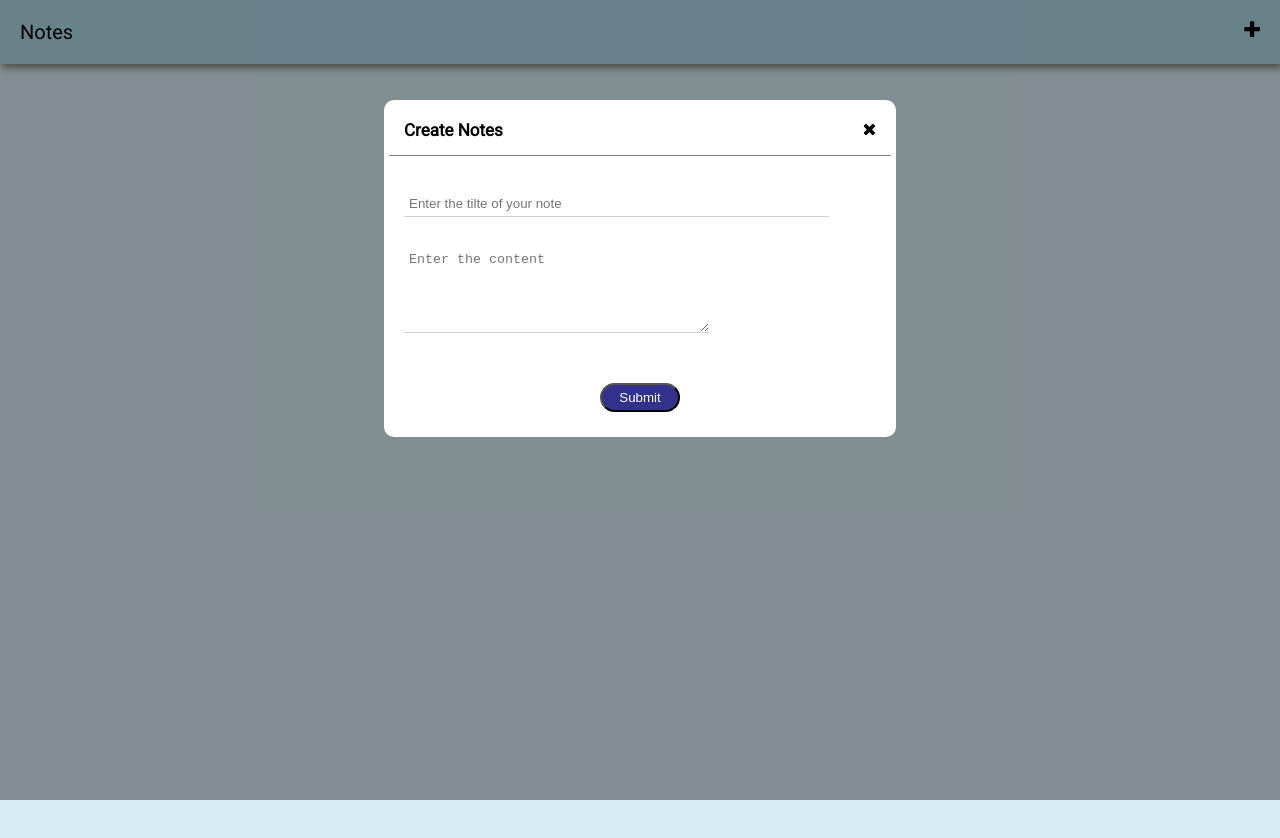
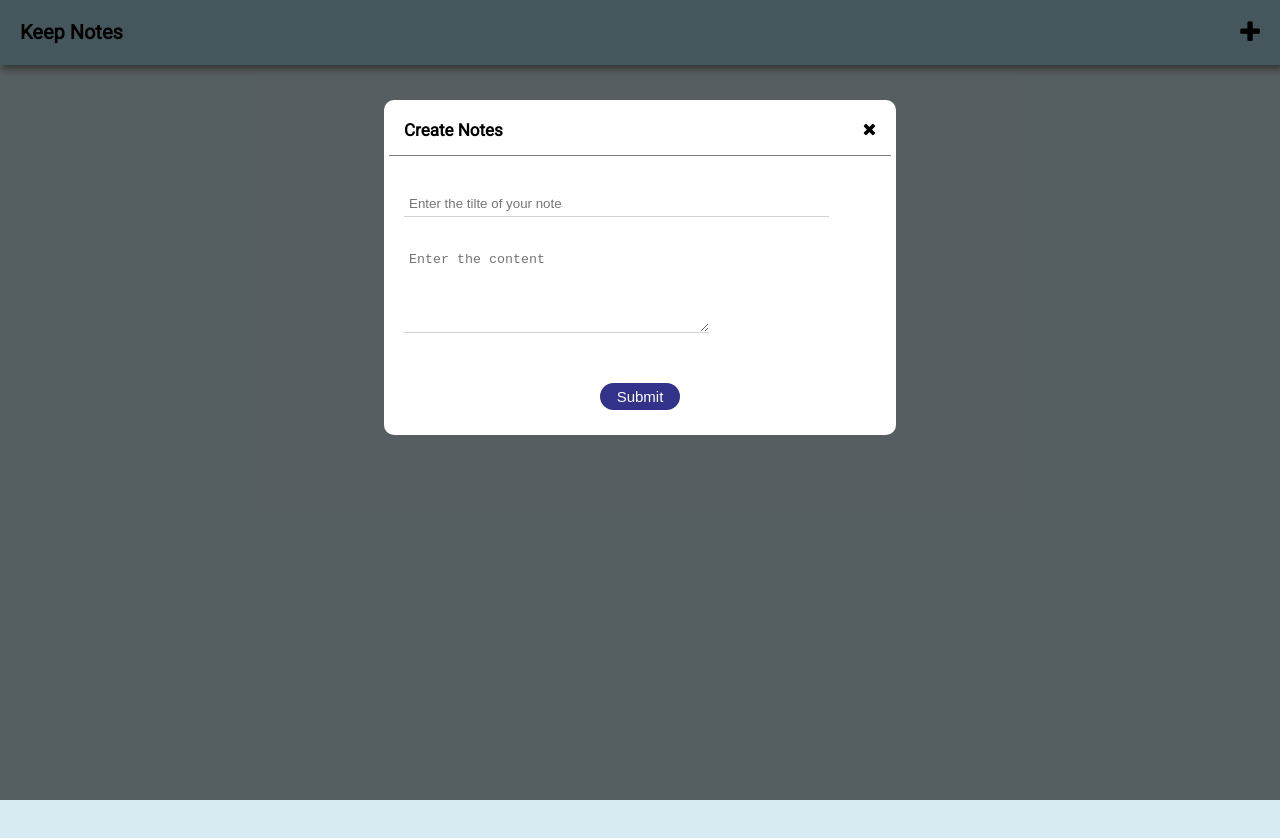
Before and after one commit to Bharanidharan25/keep-notes, a plain HTML site: page index.html in a window 1280 px wide. Both pictures are taken after a click on the link 1252 px from the left and 32 px from the top of the page. Drawn offline with Linux system fonts and the light colour scheme.

Commit message:
styling changes

```diff
--- a/index.css
+++ b/index.css
@@ -13,7 +13,7 @@ body{
 }
 
 .container{
-    margin-top: 50px;
+    margin-top: 60px;
     width:100vw;
     background-color: rgba(173, 216, 230,.5);
     min-height: 100vh;
@@ -46,7 +46,7 @@ header{
     width: 100%;
     height: 100vh;
     overflow: auto;
-    background-color: rgba(0,0,0,0.4);
+    background-color: rgba(0,0,0,0.6);
     transition: display 0.5s, opacity 0.5s;
   }
 
@@ -119,11 +119,19 @@ header{
     text-decoration: none;
     text-align: center;
     padding: 5px;
+    font-size: 13px;
     background-color: rgb(50, 50, 139);
     border-radius: 30px;
     color: white;
+    border: none;
     margin: 20px auto;
+    margin-bottom: 5px;
     cursor: pointer;
+}
+.submit:hover {
+    box-shadow: 2px 4px 7px grey;
+    transition: box-shadow 0.5s;
+
 }
 /* Modal functions end here */
 
@@ -218,6 +226,7 @@ header{
         text-decoration: none;
         text-align: center;
         padding: 5px;
+        font-size: 15px;
         background-color: rgb(50, 50, 139);
         border-radius: 30px;
         color: white;
--- a/index.html
+++ b/index.html
@@ -11,8 +11,8 @@
     </head>
     <body>
         <header>
-            <P>Notes</P>
-            <a id='creatButton' onclick=openModal()><i class="fa fa-plus" style="color: black;cursor: pointer;"></i></a>
+            <P><b>Keep Notes</b></P>
+            <a id='creatButton' onclick=openModal()><i class="fa fa-plus" style="color: black;cursor: pointer;font-size: 25px;"></i></a>
         </header>
         <div class="container">
             <div class ='modal'>
```
